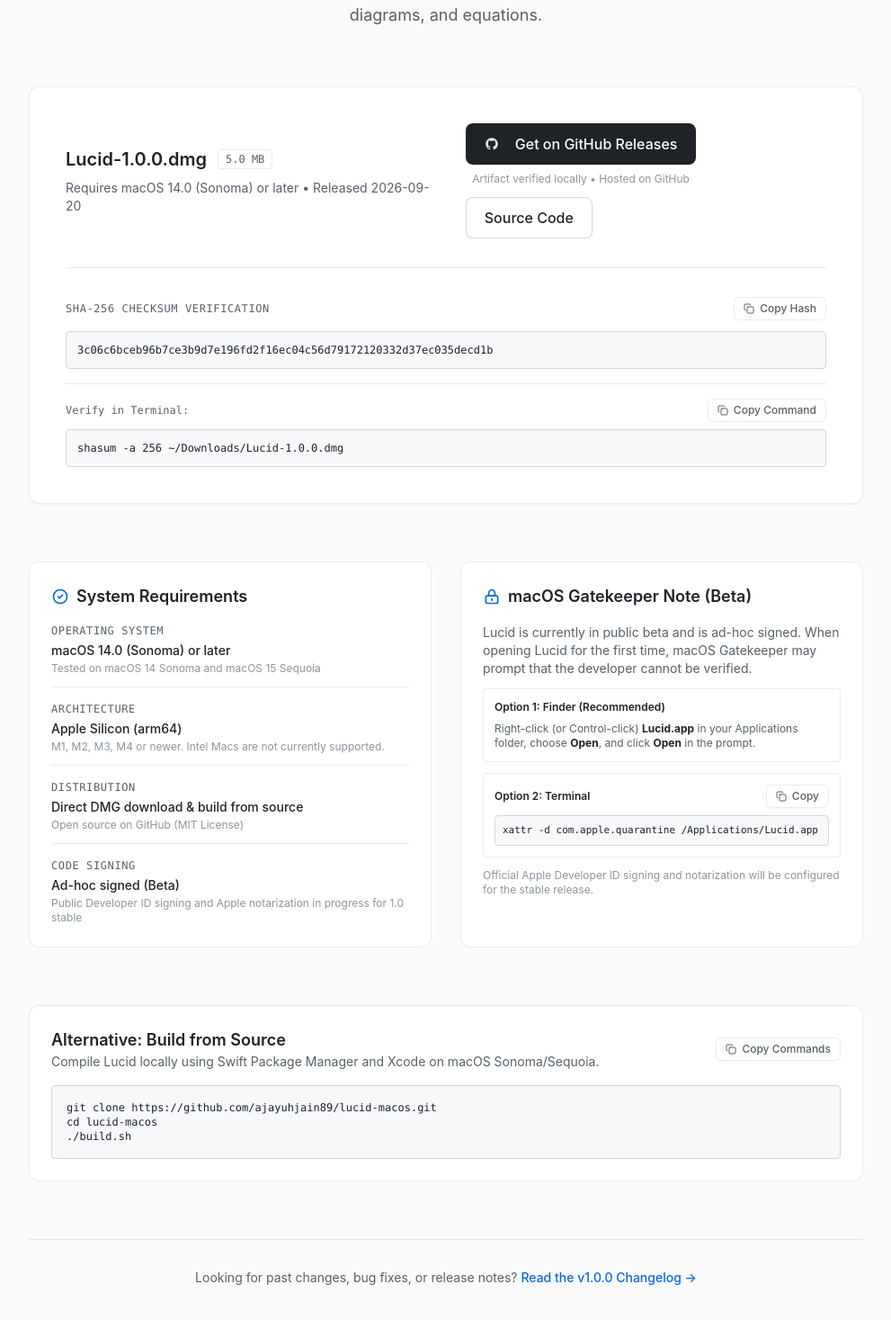
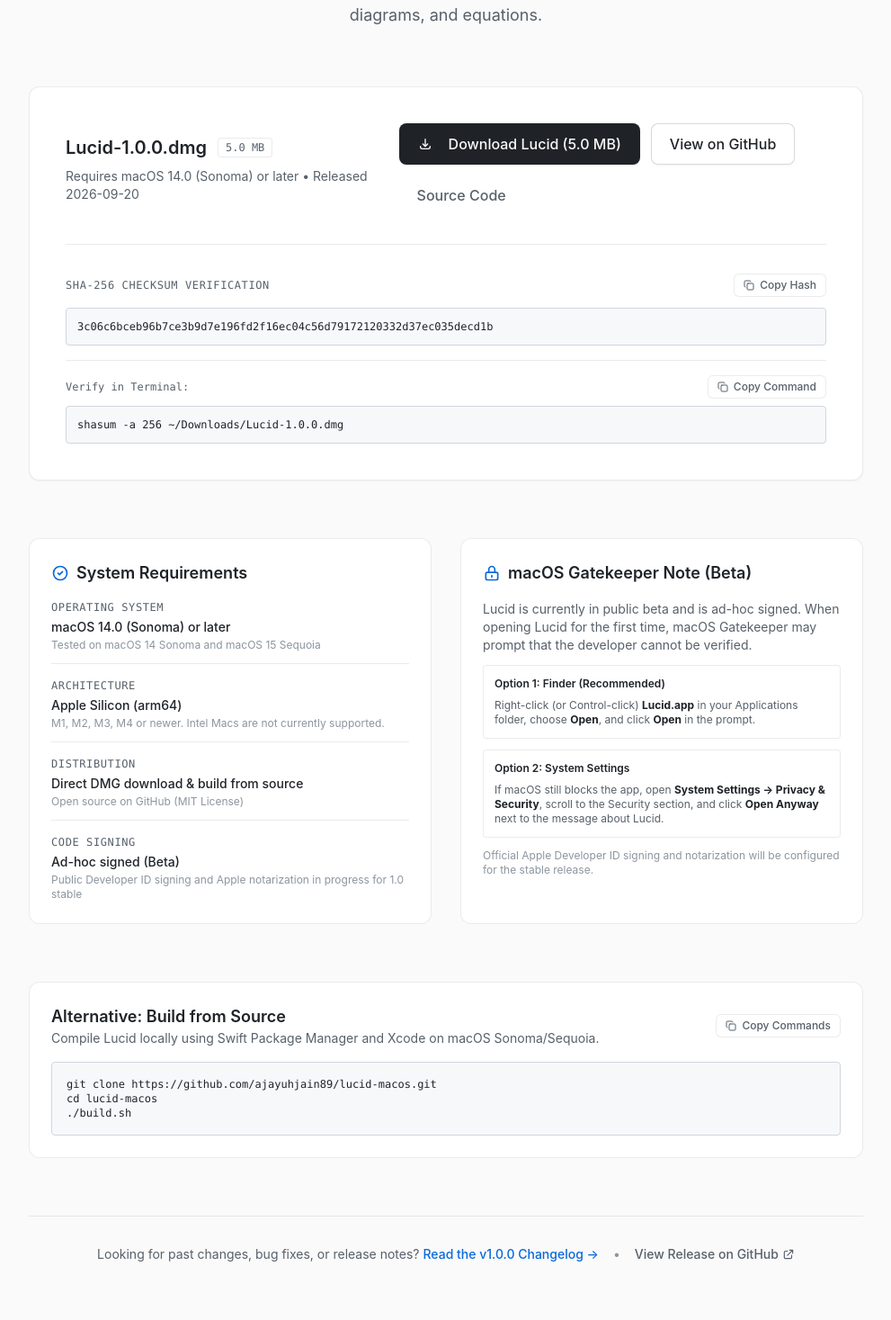
Before and after one commit to ajayuhjain89/lucid-macos, a Next.js app in the folder website/: page /download in a window 1280 px wide. Shown: the part 295-1762 px from the top of the page at 90% size, without its empty margins (144-1135 px from the left). Built offline with nearby package versions, Linux system fonts and the light colour scheme; no server answers.

Commit message:
feat(website): route primary download CTAs to direct GitHub Release DMG asset

```diff
--- a/website/app/docs/getting-started/page.tsx
+++ b/website/app/docs/getting-started/page.tsx
@@ -244,7 +244,7 @@
         <Link href="/docs" className="text-sm text-text-secondary hover:text-accent font-medium">
           ← Back to Documentation
         </Link>
-        <Button variant="primary" size="md" href="/download">
+        <Button variant="primary" size="md" href="/api/download">
           Download Lucid for macOS
         </Button>
       </div>
--- a/website/app/download/page.tsx
+++ b/website/app/download/page.tsx
@@ -12,7 +12,6 @@
 
 export default function DownloadPage() {
   const verifyCommand = `shasum -a 256 ~/Downloads/${currentRelease.fileName}`;
-  const quarantineCommand = `xattr -d com.apple.quarantine /Applications/Lucid.app`;
   const buildCommand = `git clone ${siteConfig.githubUrl}.git\ncd lucid-macos\n./build.sh`;
 
   return (
@@ -62,7 +61,7 @@
                 <svg className="w-4 h-4 mr-2" fill="none" viewBox="0 0 24 24" stroke="currentColor">
                   <path strokeLinecap="round" strokeLinejoin="round" strokeWidth={2} d="M4 16v1a3 3 0 003 3h10a3 3 0 003-3v-1m-4-4l-4 4m0 0l-4-4m4 4V4" />
                 </svg>
-                Download DMG ({currentRelease.fileSize})
+                Download Lucid ({currentRelease.fileSize})
               </Button>
             ) : (
               <div className="flex flex-col gap-2 w-full md:w-auto">
@@ -79,12 +78,21 @@
                   Get on GitHub Releases
                 </Button>
                 <span className="text-xs text-text-tertiary text-center">
-                  Artifact verified locally • Hosted on GitHub
+                  Direct download temporarily unavailable • View on GitHub Releases
                 </span>
               </div>
             )}
             <Button
               variant="secondary"
+              size="lg"
+              href={currentRelease.githubReleaseUrl || siteConfig.githubUrl}
+              external
+              className="w-full md:w-auto justify-center"
+            >
+              View on GitHub
+            </Button>
+            <Button
+              variant="subtle"
               size="lg"
               href={siteConfig.githubUrl}
               external
@@ -167,13 +175,10 @@
               </div>
             </div>
             <div className="p-3 rounded bg-surface-elevated border border-border-subtle text-xs space-y-2">
-              <div className="flex items-center justify-between">
-                <span className="font-semibold text-text-primary">Option 2: Terminal</span>
-                <CopyButton text={quarantineCommand} label="Copy" />
+              <div className="font-semibold text-text-primary">Option 2: System Settings</div>
+              <div>
+                If macOS still blocks the app, open <strong className="text-text-primary">System Settings → Privacy &amp; Security</strong>, scroll to the Security section, and click <strong className="text-text-primary">Open Anyway</strong> next to the message about Lucid.
               </div>
-              <pre className="p-2 rounded bg-code-bg border border-code-border font-mono text-[11px] text-code-fg overflow-x-auto">
-                {quarantineCommand}
-              </pre>
             </div>
             <p className="text-xs text-text-tertiary">
               Official Apple Developer ID signing and notarization will be configured for the stable release.
@@ -201,13 +206,25 @@
       </div>
 
       {/* Release Notes Link */}
-      <div className="text-center pt-8 border-t border-border-subtle">
-        <p className="text-sm text-text-secondary">
+      <div className="text-center pt-8 border-t border-border-subtle flex flex-wrap items-center justify-center gap-4 text-sm text-text-secondary">
+        <p>
           Looking for past changes, bug fixes, or release notes?{" "}
           <Link href="/changelog" className="text-accent hover:underline font-medium">
             Read the v{currentRelease.version} Changelog →
           </Link>
         </p>
+        <span className="text-text-tertiary hidden sm:inline">•</span>
+        <a
+          href={currentRelease.githubReleaseUrl || siteConfig.githubUrl}
+          target="_blank"
+          rel="noopener noreferrer"
+          className="text-text-secondary hover:text-text-primary hover:underline font-medium inline-flex items-center gap-1"
+        >
+          <span>View Release on GitHub</span>
+          <svg className="w-3.5 h-3.5" fill="none" viewBox="0 0 24 24" stroke="currentColor">
+            <path strokeLinecap="round" strokeLinejoin="round" strokeWidth={2} d="M10 6H6a2 2 0 00-2 2v10a2 2 0 002 2h10a2 2 0 002-2v-4M14 4h6m0 0v6m0-6L10 14" />
+          </svg>
+        </a>
       </div>
     </div>
   );
--- a/website/app/features/page.tsx
+++ b/website/app/features/page.tsx
@@ -327,7 +327,7 @@
           Lucid is free and open-source under the MIT license. Download the DMG or clone the repository to build from source.
         </p>
         <div className="flex flex-wrap items-center justify-center gap-4">
-          <Button variant="primary" size="lg" href="/download">
+          <Button variant="primary" size="lg" href="/api/download">
             Download Lucid for macOS
           </Button>
           <Button variant="secondary" size="lg" href="/docs">
--- a/website/components/sections/download-cta.tsx
+++ b/website/components/sections/download-cta.tsx
@@ -29,8 +29,8 @@
 
         {/* Action Buttons */}
         <div className="flex flex-col sm:flex-row items-center justify-center gap-3">
-          <Link
-            href="/download"
+          <a
+            href="/api/download"
             className="inline-flex items-center justify-center gap-2 w-full sm:w-auto px-6 py-3 text-sm font-medium rounded-mac bg-text-primary text-background hover:opacity-90 transition-all shadow-subtle focus-visible:outline-none focus-visible:ring-2 focus-visible:ring-accent active:scale-[0.98]"
           >
             <svg width="15" height="15" viewBox="0 0 24 24" fill="none" stroke="currentColor" strokeWidth="2" strokeLinecap="round" strokeLinejoin="round">
@@ -39,7 +39,7 @@
               <line x1="12" y1="15" x2="12" y2="3" />
             </svg>
             <span>Download Lucid {currentRelease.version} Beta</span>
-          </Link>
+          </a>
 
           <Link
             href="/docs/getting-started"
--- a/website/components/sections/hero.tsx
+++ b/website/components/sections/hero.tsx
@@ -29,8 +29,8 @@
 
           {/* Primary & Secondary Actions */}
           <div className="pt-4 flex flex-col sm:flex-row items-center justify-center gap-3">
-            <Link
-              href="/download"
+            <a
+              href="/api/download"
               className="inline-flex items-center justify-center gap-2 w-full sm:w-auto px-5 py-2.5 text-sm font-medium rounded-[8px] bg-text-primary text-background hover:opacity-90 transition-all shadow-sm focus-visible:outline-none focus-visible:ring-2 focus-visible:ring-accent active:scale-[0.98]"
             >
               <svg width="15" height="15" viewBox="0 0 24 24" fill="none" stroke="currentColor" strokeWidth="2" strokeLinecap="round" strokeLinejoin="round">
@@ -38,8 +38,8 @@
                 <polyline points="7 10 12 15 17 10" />
                 <line x1="12" y1="15" x2="12" y2="3" />
               </svg>
-              <span>Download for macOS</span>
-            </Link>
+              <span>Download Lucid</span>
+            </a>
 
             <Link
               href="/features"
@@ -54,14 +54,23 @@
           </div>
 
           {/* Quiet release metadata below CTA */}
-          <div className="pt-2 flex items-center justify-center gap-3 text-xs text-text-tertiary">
-            <span>Requires macOS 14.0 or newer</span>
+          <div className="pt-2 flex flex-wrap items-center justify-center gap-3 text-xs text-text-tertiary">
+            <span>Requires macOS 14.0+</span>
             <span>•</span>
-            <span>Apple Silicon (M1+)</span>
+            <span>Apple Silicon (arm64)</span>
             <span>•</span>
             <Link href="/download#verify" className="hover:text-text-secondary underline underline-offset-2">
               Verify SHA-256
             </Link>
+            <span>•</span>
+            <a
+              href={currentRelease.githubReleaseUrl || siteConfig.githubUrl}
+              target="_blank"
+              rel="noopener noreferrer"
+              className="hover:text-text-secondary underline underline-offset-2"
+            >
+              Release notes
+            </a>
           </div>
         </div>
 
--- a/website/components/ui/button.tsx
+++ b/website/components/ui/button.tsx
@@ -51,6 +51,13 @@
         </a>
       );
     }
+    if (href.startsWith("/api/")) {
+      return (
+        <a href={href} className={combinedClasses}>
+          {children}
+        </a>
+      );
+    }
     return (
       <Link href={href} className={combinedClasses}>
         {children}
--- a/website/lib/release.ts
+++ b/website/lib/release.ts
@@ -64,8 +64,8 @@
 
   // URL configurations
   downloadUrl: "https://github.com/ajayuhjain89/lucid-macos/releases/download/v1.0.0/Lucid-1.0.0.dmg",
-  hasPublicDownloadUrl: false, // Set to true once published to GitHub releases
-  githubReleaseUrl: "https://github.com/ajayuhjain89/lucid-macos/releases",
+  hasPublicDownloadUrl: true,
+  githubReleaseUrl: "https://github.com/ajayuhjain89/lucid-macos/releases/tag/v1.0.0",
   releaseNotesUrl: "/changelog#1-0-0",
 
   // Kept false until official accepted benchmark numbers are measured
```
Also changed, not shown: website/components/layout/navbar.tsx (+6 -6 lines), website/vitest.config.ts (added, +10 -0 lines), 2 other files (tests, documents, lock files or other folders).
